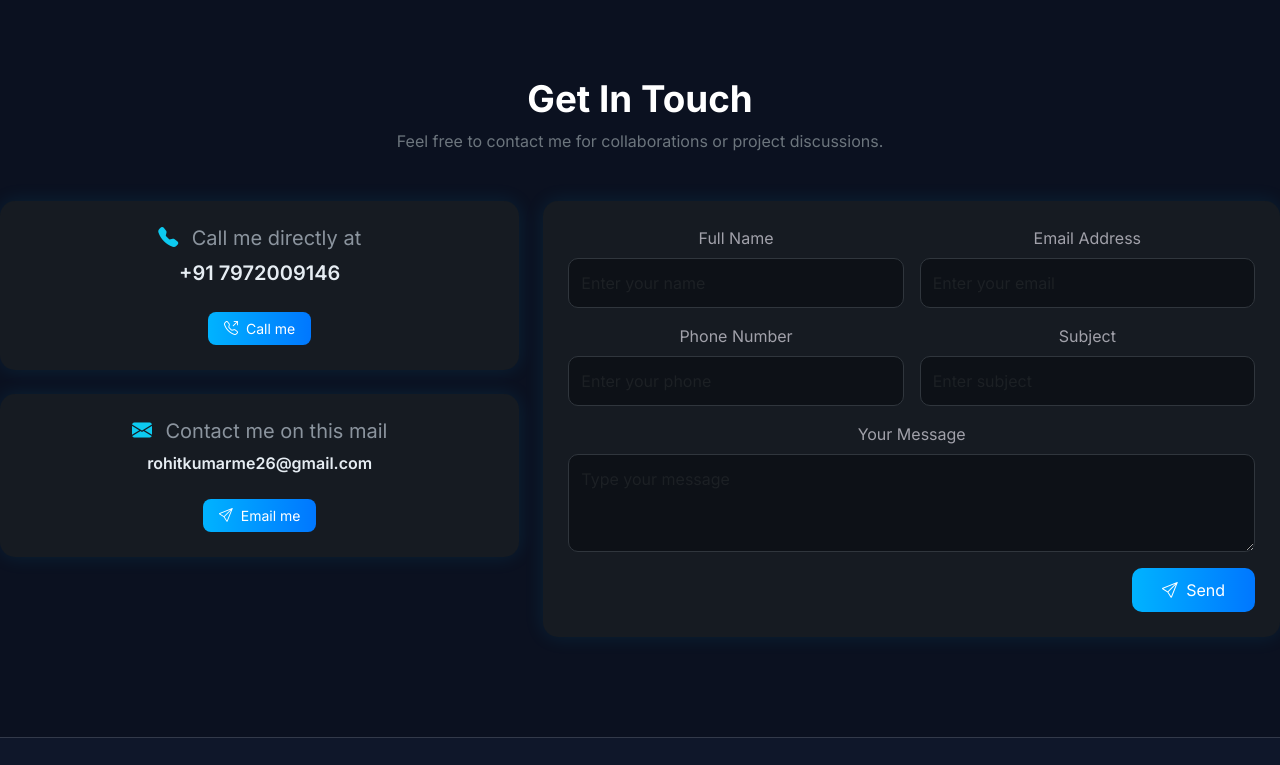
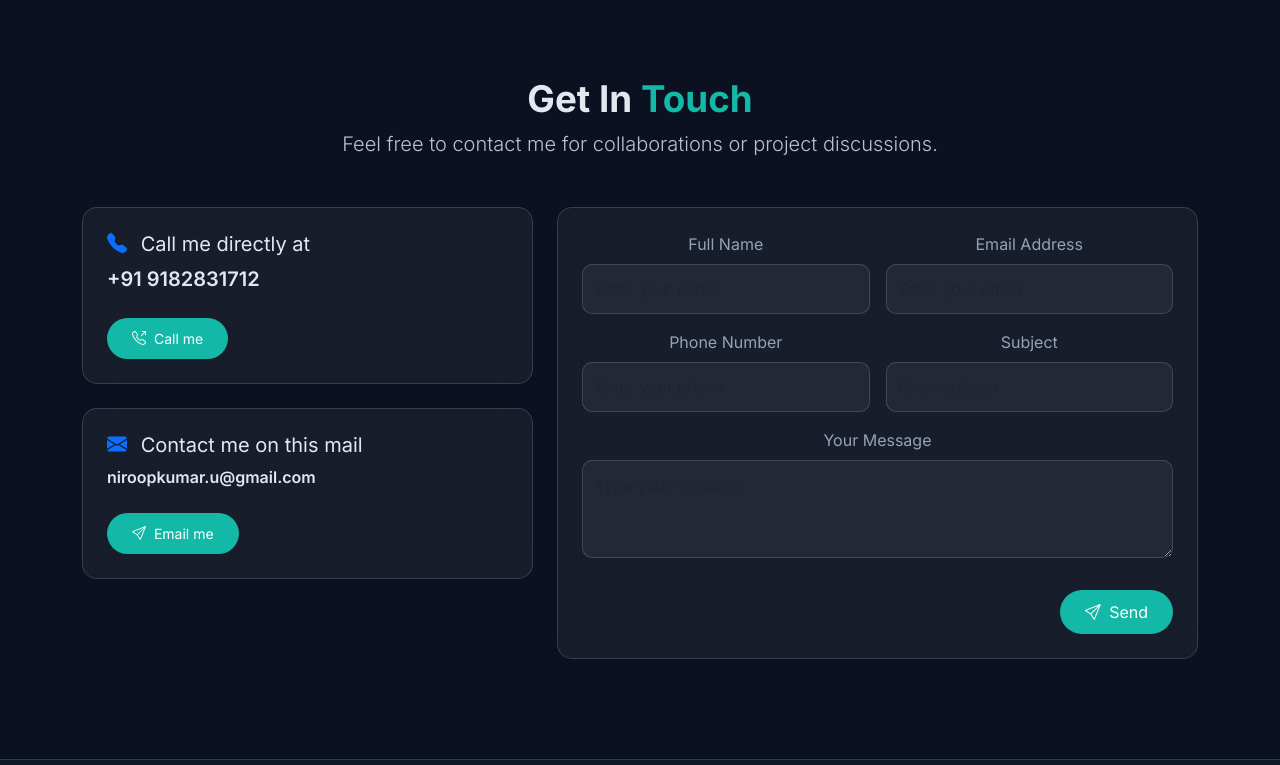
Before and after one commit to niroop77/portfolio, a plain HTML site: page index.html in a window 1280 px wide. Shown: the part 2530-3295 px from the top of the page. Drawn offline with nearby package versions, Linux system fonts and the light colour scheme.

Commit message:
updated contact section

```diff
--- a/index.html
+++ b/index.html
@@ -151,30 +151,29 @@ Let’s connect and create something extraordinary together!
 
   <!-- Contact -->
   <section id="contact" class="contact text-center" data-aos="fade-up">
-    <div class="text-center mb-5">
-      <h2 class="fw-bold text-white">Get In Touch</h2>
-      <p class="text-secondary">Feel free to contact me for collaborations or project discussions.</p>
-    </div>
+  <div class="container">
+    <h2>Get In <span>Touch</span></h2>
+    <p class="lead mb-5">Feel free to contact me for collaborations or project discussions.</p>
 
     <div class="row g-4">
-      <!-- Left Section -->
+      <!-- Left Side -->
       <div class="col-md-5">
-        <div class="contact-box mb-4">
-          <h5><i class="bi bi-telephone-fill me-2 text-info"></i> Call me directly at</h5>
-          <p class="fw-semibold fs-5 mt-2">+91 7972009146</p>
-          <button class="btn btn-custom btn-sm mt-2"><i class="bi bi-telephone-outbound me-1"></i> Call me</button>
+        <div class="glass-card p-4 text-start">
+          <h5><i class="bi bi-telephone-fill me-2 text-primary"></i> Call me directly at</h5>
+          <p class="fw-semibold fs-5 mt-2">+91 9182831712</p>
+          <a href="tel:+917972009146" class="btn btn-primary btn-sm mt-2"><i class="bi bi-telephone-outbound me-1"></i> Call me</a>
         </div>
 
-        <div class="contact-box">
-          <h5><i class="bi bi-envelope-fill me-2 text-info"></i> Contact me on this mail</h5>
-          <p class="fw-semibold fs-6 mt-2">rohitkumarme26@gmail.com</p>
-          <button class="btn btn-custom btn-sm mt-2"><i class="bi bi-send me-1"></i> Email me</button>
+        <div class="glass-card p-4 mt-4 text-start">
+          <h5><i class="bi bi-envelope-fill me-2 text-primary"></i> Contact me on this mail</h5>
+          <p class="fw-semibold fs-6 mt-2">niroopkumar.u@gmail.com</p>
+          <a href="mailto:rohitkumarme26@gmail.com" class="btn btn-primary btn-sm mt-2"><i class="bi bi-send me-1"></i> Email me</a>
         </div>
       </div>
 
-      <!-- Right Section -->
+      <!-- Right Side -->
       <div class="col-md-7">
-        <div class="contact-box">
+        <div class="glass-card p-4">
           <form id="contactForm">
             <div class="row g-3">
               <div class="col-md-6">
@@ -198,14 +197,15 @@ Let’s connect and create something extraordinary together!
                 <textarea class="form-control" rows="3" placeholder="Type your message"></textarea>
               </div>
               <div class="col-12 text-end">
-                <button type="submit" class="send-btn"><i class="bi bi-send me-1"></i> Send</button>
+                <button type="submit" class="btn btn-primary mt-3"><i class="bi bi-send me-1"></i> Send</button>
               </div>
             </div>
           </form>
         </div>
       </div>
     </div>
-  </section>
+  </div>
+</section>
 
   <!-- Footer -->
   <footer class="footer" data-aos="fade-up">
@@ -214,6 +214,7 @@ Let’s connect and create something extraordinary together!
       <a href="https://github.com/niroop77" target="_blank"><i class="bi bi-github social-links"></i></a>
       <a href="https://www.linkedin.com/in/niroop-kumar-8bba2a146" target="_blank"><i class="bi bi-linkedin social-links"></i></a>
       <a href="https://www.instagram.com/niroopkumar" target="_blank"><i class="bi bi-instagram social-links"></i></a>
+    <a href="https://www.facebook.com/niroop.kum" target="_blank"><i class="bi bi-facebook text-white social-links"></i></a>
     </div>
   </footer>
 
--- a/style.css
+++ b/style.css
@@ -185,84 +185,68 @@ section span {
 }
 
 /* Contact */
-.contact-box {
-      background: #161b22;
-      border-radius: 15px;
-      padding: 25px;
-      box-shadow: 0 0 20px rgba(0, 183, 255, 0.1);
-      transition: all 0.4s ease;
+/* Contact Section */
+.contact {
+  background: var(--bg-dark);
+  color: var(--text);
 }
 
-    .contact-box:hover {
-      box-shadow: 0 0 25px rgba(0, 183, 255, 0.25);
-      transform: translateY(-4px);
+.contact h2 {
+  font-size: 2.3rem;
+  font-weight: 700;
 }
 
-    .contact-box h5 {
-      color: #8b949e;
-      font-weight: 500;
+.contact p.lead {
+  color: #cbd5e1;
+  opacity: 0.9;
 }
 
-    .contact-box p {
-      color: #e6edf3;
-      font-size: 1.05rem;
+.contact .glass-card {
+  background: var(--glass);
+  border: 1px solid var(--border-glass);
+  border-radius: 15px;
+  backdrop-filter: blur(15px);
+  transition: all 0.3s ease;
 }
 
-    .btn-custom {
-      background: linear-gradient(90deg, #00b3ff, #0077ff);
-      border: none;
-      color: white;
-      border-radius: 8px;
-      padding: 6px 16px;
-      transition: all 0.3s;
+.contact .glass-card:hover {
+  transform: translateY(-6px);
+  box-shadow: 0 8px 25px rgba(0, 0, 0, 0.25);
 }
 
-    .btn-custom:hover {
-      opacity: 0.9;
-      transform: scale(1.05);
-    }
-
-    .form-control {
-      background: #0d1117;
-      border: 1px solid #30363d;
-      color: #e6edf3;
+.contact .form-control {
+  background: rgba(255, 255, 255, 0.05);
+  border: 1px solid var(--border-glass);
+  color: var(--text);
   border-radius: 10px;
   padding: 12px;
   transition: all 0.3s ease;
 }
 
-    .form-control:focus {
-      border-color: #00b3ff;
-      box-shadow: 0 0 6px rgba(0, 183, 255, 0.3);
-      background-color: #0d1117;
+.contact .form-control:focus {
+  border-color: var(--primary);
+  box-shadow: 0 0 10px rgba(20, 184, 166, 0.4);
+  background: rgba(255, 255, 255, 0.07);
 }
 
-    .form-label {
-      color: #a1a1aa;
+.contact .form-label {
+  color: #94a3b8;
   font-weight: 500;
 }
 
-    .send-btn {
-      background: linear-gradient(90deg, #00b3ff, #0077ff);
+.contact .btn-primary {
+  background: var(--primary);
   border: none;
-      border-radius: 10px;
-      color: white;
-      font-weight: 500;
-      padding: 10px 30px;
-      transition: all 0.3s ease;
+  border-radius: 30px;
+  padding: 10px 25px;
+  transition: 0.3s;
 }
 
-    .send-btn:hover {
-      transform: translateY(-2px);
-      box-shadow: 0 0 10px rgba(0, 183, 255, 0.4);
+.contact .btn-primary:hover {
+  background: var(--primary-hover);
+  transform: translateY(-3px);
 }
 
-    /* Responsive Adjustments */
-    @media (max-width: 768px) {
-      .contact-box {
-        text-align: center;
-      }
-    }
 
 /* Footer */
 .footer {
```
Lines whose indentation alone changed are shown as unchanged.
